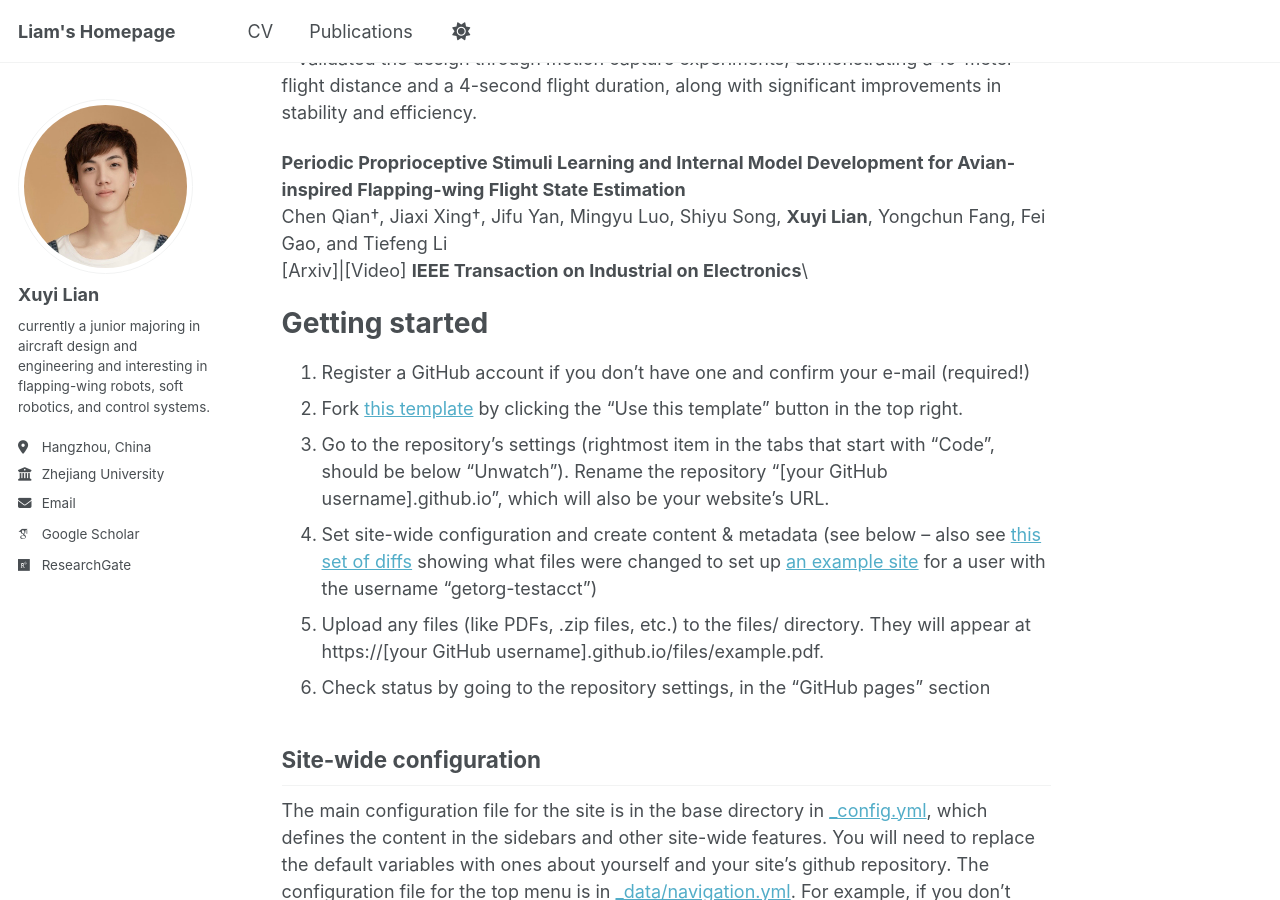
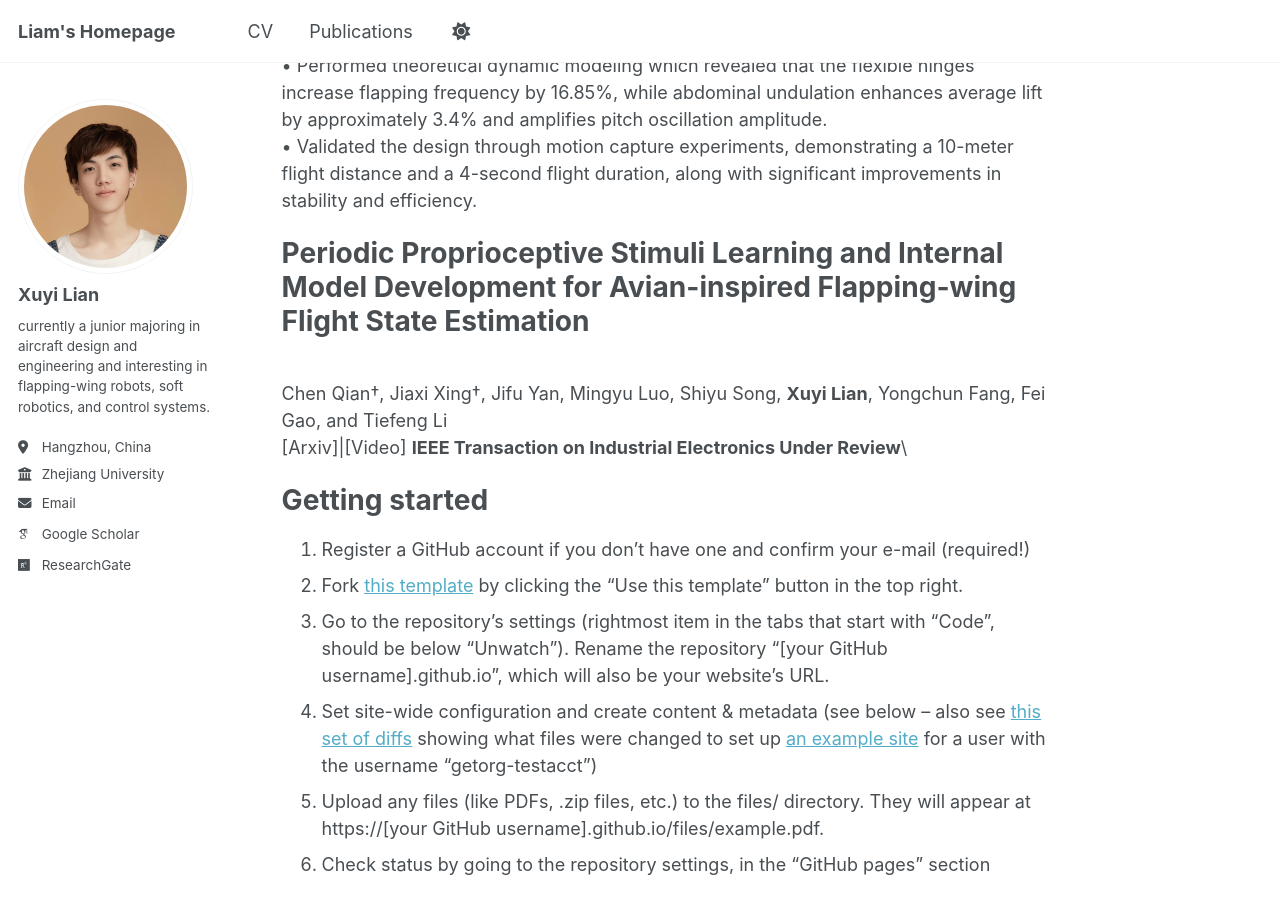
Before and after one commit to xuyilian/xuyilian.github.io, a Jekyll site: the page built from _pages/about.md, in a window 1280 px wide and 900 px high, scrolled down 597 px. Built offline with Jekyll 4.4.1, drawn with Linux system fonts in a browser that asks for light colours; some web fonts are replaced.

Commit message:
Update about.md

```diff
--- a/_pages/about.md
+++ b/_pages/about.md
@@ -10,7 +10,7 @@ redirect_from:
 
 Research projects
 -----
-**Abdominal Undulation with Compliant Mechanism Improves Flight Performance of Biomimetic Robotic Butterfly**\\
+<h1>Abdominal Undulation with Compliant Mechanism Improves Flight Performance of Biomimetic Robotic Butterfly</h1>\\
 **Xuyi Lian†**, Mingyu Luo†, Te Lin, Chen Qian⋆, and Tiefeng Li⋆\\
 [Arxiv](https://arxiv.org/pdf/2503.06516)|[Video](https://www.youtube.com/watch?v=68d5d4W_XB4)                                                     **IROS 2025 Under Review**\\
 • Aimed to develop a biomimetic robotic butterfly with a compliant mechanism that couples abdominal undulation and wing motion, enhancing overall flight performance, stability, and efficiency.\\
@@ -19,9 +19,9 @@ Research projects
 • Performed theoretical dynamic modeling which revealed that the flexible hinges increase flapping frequency by 16.85%, while abdominal undulation enhances average lift by approximately 3.4% and amplifies pitch oscillation amplitude.\\
 • Validated the design through motion capture experiments, demonstrating a 10-meter flight distance and a 4-second flight duration, along with significant improvements in stability and efficiency.
 
-**Periodic Proprioceptive Stimuli Learning and Internal Model Development for Avian-inspired Flapping-wing Flight State Estimation**\\
+<h1>Periodic Proprioceptive Stimuli Learning and Internal Model Development for Avian-inspired Flapping-wing Flight State Estimation</h1>\\
 Chen Qian†, Jiaxi Xing†, Jifu Yan, Mingyu Luo, Shiyu Song, **Xuyi Lian**, Yongchun Fang, Fei Gao, and Tiefeng Li\\
-[Arxiv]|[Video]          **IEEE Transaction on Industrial on Electronics**\\
+[Arxiv]|[Video]          **IEEE Transaction on Industrial Electronics Under Review**\\
 
 
 
```
